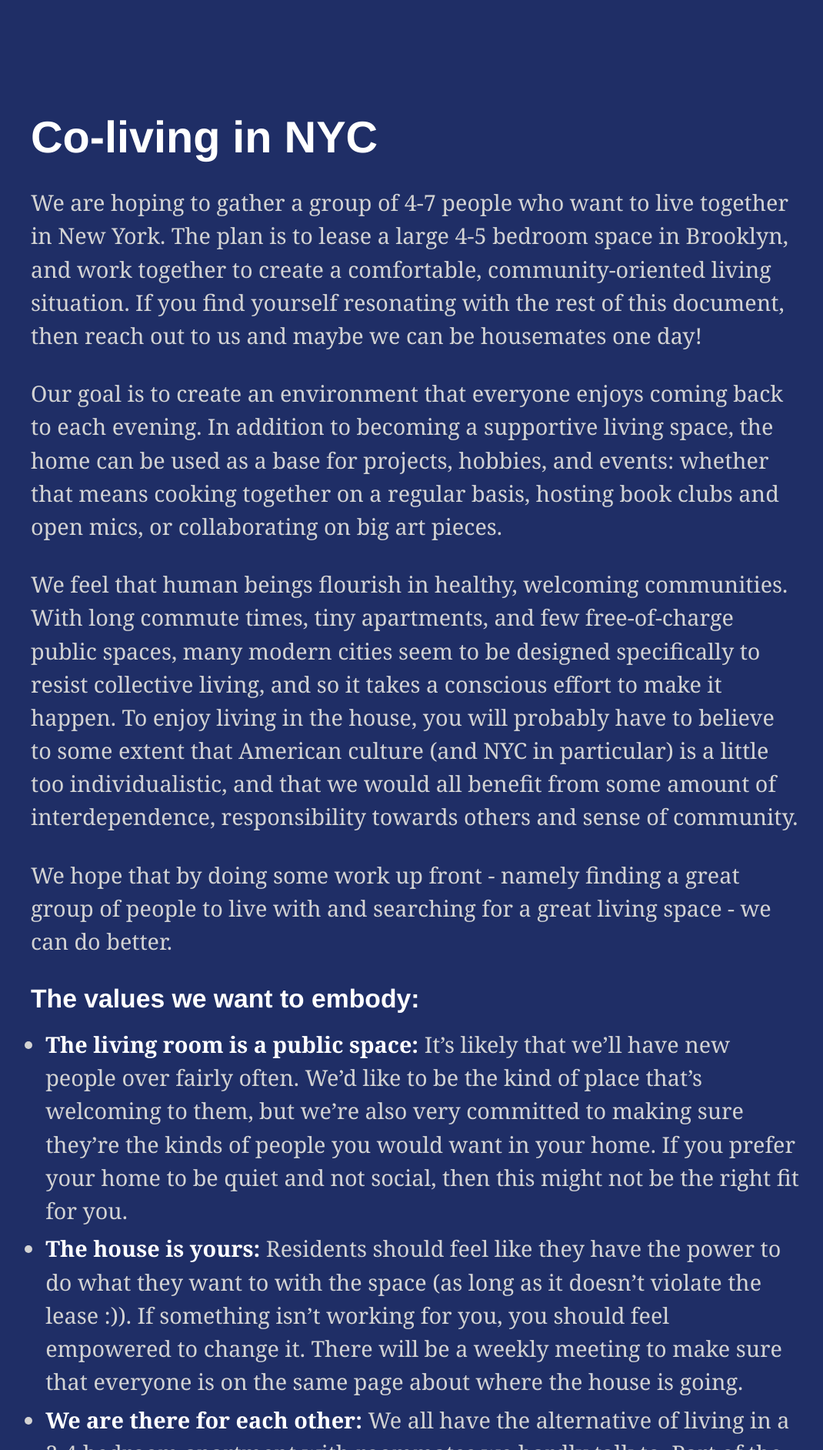
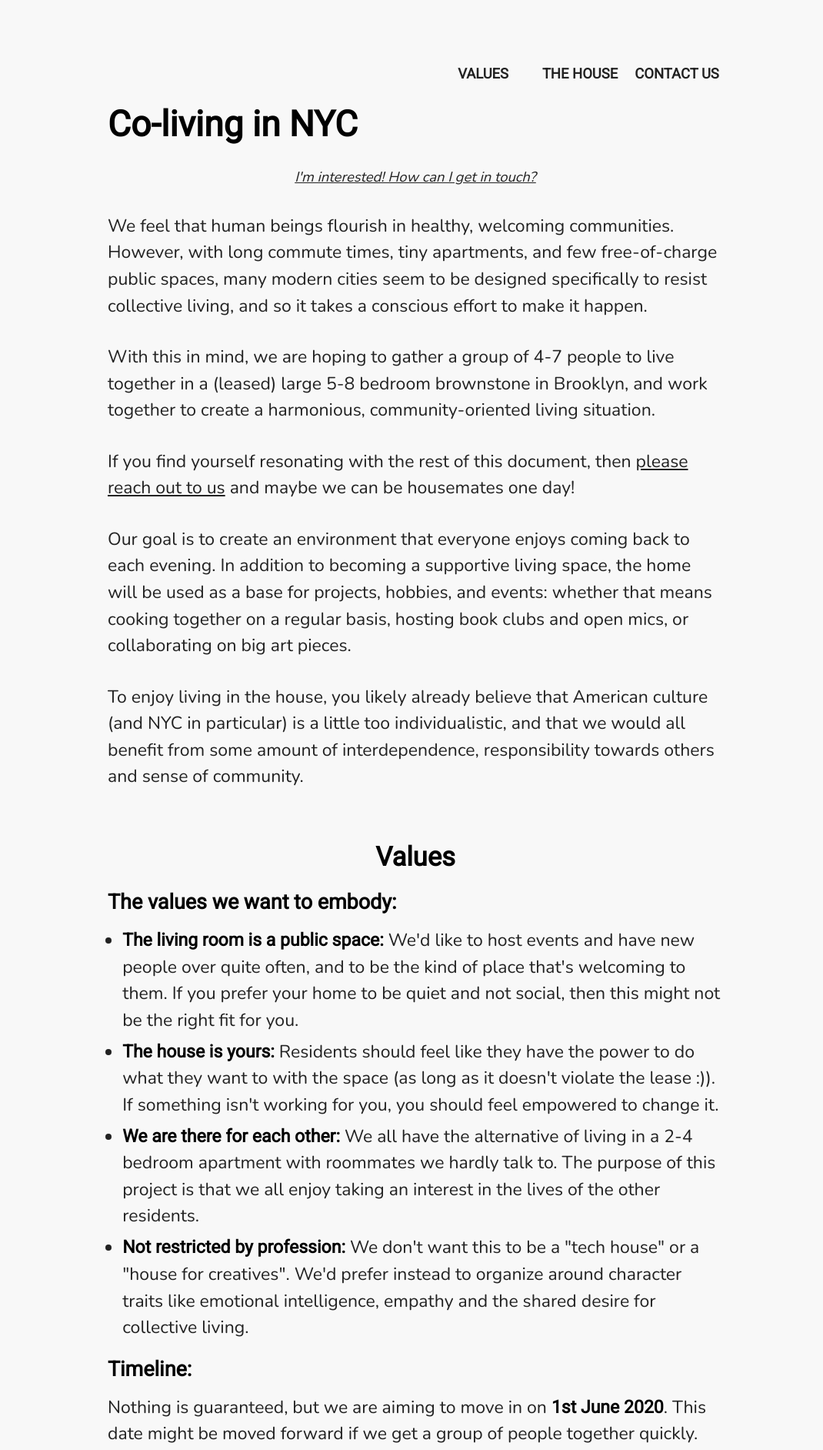
Before and after one commit to ahussain3/thevillagenyc, a plain HTML site: page index.html in a window 1280 px wide. Shown: the top 1884 px of the page at 77% size, without its empty margins (100-1170 px from the left). Drawn offline with nearby package versions, Linux system fonts and the light colour scheme.

Commit message:
Changed CSS to go with lighter background

```diff
--- a/css/core.css
+++ b/css/core.css
@@ -3,12 +3,12 @@
 /* global stuff */
 
   body {
-    font-size : 100%;
-    background-color : #1F2E66;
-    font-family : Georgia, 'Times New Roman', serif;
+    background-color : #F8F8F8;
+    font-family : Nunito;
+    font-size: 0.8em;
     line-height : 1.5;
     padding : 6vmax;
-    color: lightgrey;
+    color: #222;
   }
 
   .row { width : 100%; }
@@ -16,7 +16,7 @@
   .container {
     margin-left : auto;
     margin-right : auto;
-    max-width : 1000px;
+    max-width : 800px;
   }
 
 /* header */
@@ -28,23 +28,52 @@ header {
 /* main */
 
 main {
-
 }
 
 section {
   margin-bottom : 3vmax;
 }
 
+  #navbar {
+    float: right;
+  }
+
+  #navbar li {
+    display: inline-block;
+    list-style-type: none;
+    margin: 0;
+    padding: 0 10;
+  }
+
+  #navbar li a:hover {
+    text-decoration: underline;
+  }
+
+  #navbar li a {
+    text-align: center;
+    text-decoration: none;
+    font-family : Roboto;
+    font-size: 0.8em;
+    font-weight: bold;
+    text-transform: uppercase;
+    display: inline-block;
+    width: 120px;
+  }
+
+  .info {
+    font-size: 0.8em;
+  }
+
 /* typography */
 
-  h1, h2, h3, h4, h5, h6 {
-    font-family : Helvetica, Arial, sans-serif;
+  h1, h2, h3, h4, h5, h6, strong {
+    font-family : Roboto;
     font-weight : bold;
-    color: white;
+    color: black;
   }
 
   h1 { font-size : 2em;     margin-bottom : 2vmax; margin-top : 5vmax;}
-  h2 { font-size : 1.5em;   margin-bottom : 1.5vmax; margin-top : 5vmax;}
+  h2 { text-align: center; font-size : 1.5em;   margin-bottom : 1.5vmax; margin-top : 5vmax;}
   h3 { font-size : 1.17em;  margin-bottom : 1.17vmax; }
   h4 { font-size : 1em;     margin-bottom : 1vmax; }
   h5 { font-size : .83em;   margin-bottom : .83vmax; }
@@ -53,10 +82,11 @@ section {
   p {
     padding : 0;
     margin : 0 0 2.5vmax 0;
+    max-width: 800px;
   }
 
   a:link, a:visited {
-    color: white;
+    color: inherit;
   }
 
   a:hover {
@@ -101,10 +131,6 @@ section {
   li {
     padding : 0;
     margin : 0 0 .5vmax 0;
-  }
-
-  strong {
-    color: white;
   }
 
   blockquote {
@@ -178,6 +204,7 @@ section {
     width: 100%;
     margin : 0 .25vmax 0 0;
     border: none;
+    border-radius: 5px;
     padding: 10px;
     background-color: #1F2E66;
     border-bottom: 3px solid;
@@ -194,6 +221,7 @@ section {
     height: 300px;
     margin : 0 0 1vmax 0;
     border: 3px solid white;
+    border-radius: 8px;
     background-color: #1F2E66;
     padding: 10px;
     outline: none
@@ -215,7 +243,6 @@ section {
     text-align: center;
     text-transform: uppercase;
     cursor: pointer;
-    font-family: Helvetica, Arial, sans-serif;
     font-weight: bold;
   }
 
--- a/index.html
+++ b/index.html
@@ -2,6 +2,8 @@
 <html>
 <head>
     <meta name="viewport" content="width=device-width, initial-scale=1">
+
+    <link href="https://fonts.googleapis.com/css?family=Nunito|Roboto&display=swap" rel="stylesheet">
     <link rel='stylesheet' href='css/reset.css' />
     <link rel='stylesheet' href='css/core.css' />
     <link rel='stylesheet' href='css/devices.css' />
@@ -11,21 +13,37 @@
 </head>
 <body>
 <main class="container">
-    <h1 id="co-living-in-nyc">Co-living in NYC</h1>
-    <p>We are hoping to gather a group of 4-7 people who want to live together in New York. The plan is to lease a large 4-5 bedroom space in Brooklyn, and work together to create a comfortable, community-oriented living situation. If you find yourself resonating with the rest of this document, then reach out to us and maybe we can be housemates one day!</p>
-    <p>Our goal is to create an environment that everyone enjoys coming back to each evening. In addition to becoming a supportive living space, the home can be used as a base for projects, hobbies, and events: whether that means cooking together on a regular basis, hosting book clubs and open mics, or collaborating on big art pieces.</p>
-    <p>We feel that human beings flourish in healthy, welcoming communities. With long commute times, tiny apartments, and few free-of-charge public spaces, many modern cities seem to be designed specifically to resist collective living, and so it takes a conscious effort to make it happen. To enjoy living in the house, you will probably have to believe to some extent that American culture (and NYC in particular) is a little too individualistic, and that we would all benefit from some amount of interdependence, responsibility towards others and sense of community.</p>
-    <p>We hope that by doing some work up front - namely finding a great group of people to live with and searching for a great living space - we can do better.</p>
+    <ol id="navbar">
+        <li><a href="#values">Values</a></li>
+        <li><a href="#the-house">The House</a></li>
+        <li><a href="#contact">Contact Us</a></li>
+    </ol>
+    <h1 style="clear: both;" id="co-living-in-nyc">Co-living in NYC</h1>
+    <p class="info" style="text-align:center;"><em><a href="#contact">I'm interested! How can I get in touch?</a></em></p>
+    <p>We feel that human beings flourish in healthy, welcoming communities. However, with long commute times, tiny apartments, and few free-of-charge public spaces, many modern cities seem to be designed specifically to resist collective living, and so it takes a conscious effort to make it happen.</p>
+
+    <p>With this in mind, we are hoping to gather a group of 4-7 people to live together in a (leased) large 5-8 bedroom brownstone in Brooklyn, and work together to create a harmonious, community-oriented living situation.</p>
+
+    <p>If you find yourself resonating with the rest of this document, then <a href="#contact">please reach out to us</a> and maybe we can be housemates one day!</p>
+
+    <p>Our goal is to create an environment that everyone enjoys coming back to each evening. In addition to becoming a supportive living space, the home will be used as a base for projects, hobbies, and events: whether that means cooking together on a regular basis, hosting book clubs and open mics, or collaborating on big art pieces.</p>
+
+    <p> To enjoy living in the house, you likely already believe that American culture (and NYC in particular) is a little too individualistic, and that we would all benefit from some amount of interdependence, responsibility towards others and sense of community.</p>
+
+    <h2 id="values">Values</h2>
     <h3 id="the-values-we-want-to-embody-">The values we want to embody:</h3>
     <ul>
-    <li><strong>The living room is a public space:</strong> It’s likely that we’ll have new people over fairly often. We’d like to be the kind of place that’s welcoming to them, but we’re also very committed to making sure they’re the kinds of people you would want in your home. If you prefer your home to be quiet and not social, then this might not be the right fit for you.</li>
-    <li><strong>The house is yours:</strong> Residents should feel like they have the power to do what they want to with the space (as long as it doesn’t violate the lease :)). If something isn’t working for you, you should feel empowered to change it. There will be a weekly meeting to make sure that everyone is on the same page about where the house is going.</li>
-    <li><strong>We are there for each other:</strong> We all have the alternative of living in a 2-4 bedroom apartment with roommates we hardly talk to. Part of the purpose of this project is that we agree to share our lives to some extent with our housemates. That means joining in on communal activities and taking an interest in the lives of the other residents.</li>
+    <li><strong>The living room is a public space:</strong> We'd like to host events and have new people over quite often, and to be the kind of place that's welcoming to them. If you prefer your home to be quiet and not social, then this might not be the right fit for you.</li>
+    <li><strong>The house is yours:</strong> Residents should feel like they have the power to do what they want to with the space (as long as it doesn't violate the lease :)). If something isn't working for you, you should feel empowered to change it.</li>
+    <li><strong>We are there for each other:</strong> We all have the alternative of living in a 2-4 bedroom apartment with roommates we hardly talk to. The purpose of this project is that we all enjoy taking an interest in the lives of the other residents.</li>
+    <li><strong>Not restricted by profession:</strong> We don't want this to be a "tech house" or a "house for creatives". We'd prefer instead to organize around character traits like emotional intelligence, empathy and the shared desire for collective living.</li>
+
     </ul>
     <h3 id="timeline-">Timeline:</h3>
-    <p>Nothing is guaranteed, but we are aiming to move in on <strong>1st June 2020</strong>.</p>
-    <h2 id="events-">Events:</h2>
+    <p>Nothing is guaranteed, but we are aiming to move in on <strong>1st June 2020</strong>. This date might be moved forward if we get a group of people together quickly.</p>
+    <h3 id="events">Events</h2>
     <p>We anticipate that we will be hosting events regularly. Depending on the capacity of the space we end up in, we may need to limit the number of people that can attend. Some things we have in mind:</p>
+    <p>
     <ul>
     <li>Reading groups / book clubs / writing workshops</li>
     <li>Salon style discussion groups or guest lectures</li>
@@ -33,23 +51,24 @@
     <li>Board game nights</li>
     <li>Parties (limit to no more than every ~2 months for big/loud parties)</li>
     <li>Communal dinners (potentially a dinner for 10-20 people every week)</li>
-    <li>… Hackathons?</li>
+    <li>...Hackathons?</li>
     </ul>
+    </p>
     <h2 id="about-us">About Us</h2>
-    <p><strong>Awais</strong> - I am a software engineer at a mobile money company called Wave. We do a lot of work in Africa but I have the option to work remotely which is why I’d like to move to New York and stay there for a few years. I studied physics and philosophy at college (so love abstract debates). After college I backpacked around India for around 18 months where I got pretty curious about meditation and wrote a collection of essays. You can read my blog here.</p>
-    <p>I also lived in London for a year where I stayed in a co-living arrangement called Newspeak House which is my main reference point for what is possible in this kind of space.</p>
-    <p><strong>Jackson</strong> - I also work at Wave. I’ll fill this out later.</p>
+    <p><strong>Awais</strong> - I am a software engineer at a mobile money company called <a href="https://wave.engineering/about/" target="_blank">Wave</a>. We do a lot of work in Africa but I have the option to work remotely which is why I'd like to move to New York and stay there for a few years. I studied physics and philosophy at college (so love abstract debates). After college I backpacked around India for around 18 months where I got pretty curious about meditation and wrote a <a href="https://www.amazon.com/Travels-India-Awais-Hussain/dp/1719451370" target="_blank">collection of essays</a>. You can read my blog here.</p>
+    <p>I also lived in London for a year where I stayed in a co-living arrangement called <a href="https://www.nwspk.com/" target="_blank">Newspeak House</a> which is my main reference point for what is possible in this kind of space.</p>
+    <p><strong>Jackson</strong> - I also work at Wave. I'll fill this out later :)</p>
     <h2 id="the-house">The House</h2>
-    <p>Finding a house is both important and difficult. For this reason, we’d like to have a rough idea of who is interested ahead of time, so that if a property does come onto the market, we can snap it up quickly.</p>
+    <p>Finding a house is both important and difficult. For this reason, we'd like to have a rough idea of who is interested ahead of time, so that if a property does come onto the market, we can snap it up quickly.</p>
     <h3 id="what-we-are-looking-for-in-a-house-">What we are looking for in a house:</h3>
     <ul>
     <li>Space. It would be great to have one or two large common spaces so we can entertain guests.</li>
     <li>A big kitchen that we all feel happy spending time in.</li>
-    <li>Aiming for an average rent of $1,400 per month per room. Individual rooms may be more or less than this, but this seems to be the right balance between affordable and realistic.</li>
+    <li>Aiming for an average rent of <strong>$1,400</strong> per month per room. Individual rooms may be more or less than this, but this seems to be the right balance between affordable and realistic.</li>
     </ul>
-    <p>Below are some examples of houses we have found that could work out. We need the people in place before we can commit to a house though!</p>
-    <h3 id="-8br-townhouse-on-lincoln-st-park-slope-11-000-https-newyork-craigslist-org-brk-apa-d-brooklyn-townhouse-for-rent-in-the-park-7073802790-html-"><a href="https://newyork.craigslist.org/brk/apa/d/brooklyn-townhouse-for-rent-in-the-park/7073802790.html" target="_blank">8br on 98 Lincoln St, Park Slope - $11,000</a></h3>
-    <p>This house looks very spacious. It has several living spaces where we can host events, two basements, and 8 bedrooms. The main issues are the number of shared bathrooms (there is one per floor), and the fact that 4 of the bedrooms are very small.</p>
+    <p>Below are some examples of houses we have found that could work out:</p>
+    <h3 id="-8br-townhouse-on-lincoln-pl-park-slope-11-000-https-newyork-craigslist-org-brk-apa-d-brooklyn-townhouse-for-rent-in-the-park-7073802790-html-"><a href="https://newyork.craigslist.org/brk/apa/d/brooklyn-townhouse-for-rent-in-the-park/7073802790.html" target="_blank">8br on 98 Lincoln Pl, Park Slope - $11,000</a></h3>
+    <p>This house is very spacious. It has several living spaces where we can host events, two basements, and 8 bedrooms. The main issues are the number of shared bathrooms (there is only one bathroom per floor), and the fact that 4 of the bedrooms are very small.</p>
     <p><img src="img/composite_lincoln.png" alt="lincoln street house" title="8br Townhouse on Lincoln St, Park Slope"></p>
     <h4>Video Tour of 98 Lincoln Place</h4>
     <div class="video-container">
@@ -71,21 +90,22 @@
     <div class="separator"></div>
 
     <!-- Indicate interest -->
-    <h2>I'm Interested!</h2>
+    <h2 id="contact">I'm Interested!</h2>
     <p>Please fill out the form below if you are interested in living with us!</p>
+    <p>We will reach out to set up a phone call and learn more about you.</p>
     <form name="contact" method="POST" data-netlify="true">
       <p>
-        <input type="text" name="name" placeholder="Your Name" />
+        <input type="text" name="name" placeholder="Your Name" required/>
       </p>
       <p>
-        <input type="email" name="email" placeholder="Your Email"/>
+        <input type="email" name="email" placeholder="Your Email" required/>
       </p>
       <p>
-        <input type="tel" name="tel" placeholder="Your Phone Number" />
+        <input type="tel" name="tel" placeholder="Your Phone Number" required/>
       </p>
 
       <p>
-        <label>Please tell us a little bit about yourself: <textarea name="message" placeholder="You can give us a brief bio, what you're looking for in a house, how you found out about us, or anything else that helps us get to know you."></textarea></label>
+        <label>Please tell us a little bit about yourself: <textarea name="message" placeholder="You can give us a brief bio, tell us what you're looking for in a house, how you found out about us, or anything else that helps us get to know you." required></textarea></label>
       </p>
       <div style="text-align: center;">
         <button type="submit">Send</button>
```
